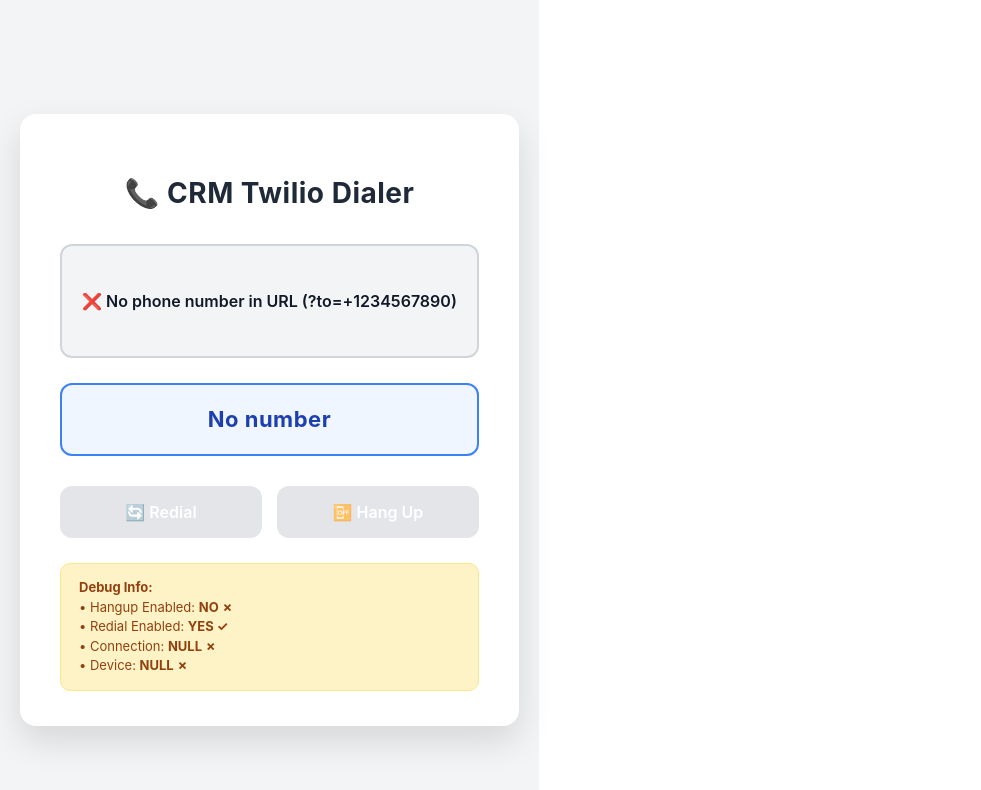
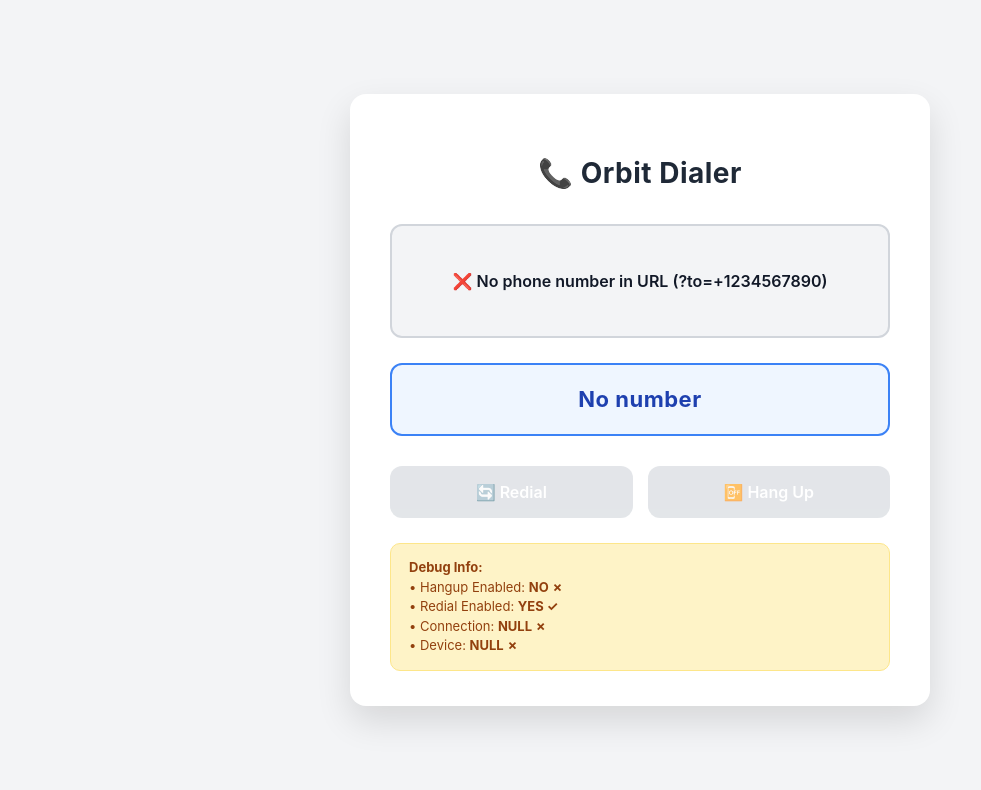
Before and after one commit to rekksu/twilio-dialer, a React (Vite) app: page / in a window 1280 px wide. Shown: the top 790 px of the page, without its empty margins (0-981 px from the left). Built offline with nearby package versions, Linux system fonts and the light colour scheme.

Commit message:
stable commit 3.4

```diff
--- a/src/App.jsx
+++ b/src/App.jsx
@@ -261,18 +261,23 @@
 
   return (
     <div style={{
-  minHeight: '100vh',
+  position: 'fixed',        // Fix to viewport
+  top: 0,
+  left: 0,
+  width: '100%',
+  height: '100%',
   display: 'flex',
-  alignItems: 'center',
-  justifyContent: 'center',
+  alignItems: 'center',     // vertical center
+  justifyContent: 'center', // horizontal center
   backgroundColor: '#f3f4f6', // Soft CRM-style background
-  padding: '20px'
+  padding: '20px',
+  boxSizing: 'border-box'
 }}>
   <div style={{
     width: '100%',
     maxWidth: '500px',
     padding: '35px 40px',
-    backgroundColor: '#ffffff', // Dialer panel background
+    backgroundColor: '#ffffff',
     borderRadius: '16px',
     boxShadow: '0 15px 35px rgba(0,0,0,0.12)',
     fontFamily: 'Inter, system-ui, -apple-system, sans-serif'
@@ -285,7 +290,7 @@
       fontWeight: '700',
       letterSpacing: '0.5px'
     }}>
-      📞 CRM Twilio Dialer
+      📞 Orbit Dialer
     </h2>
 
     <div style={{
```
